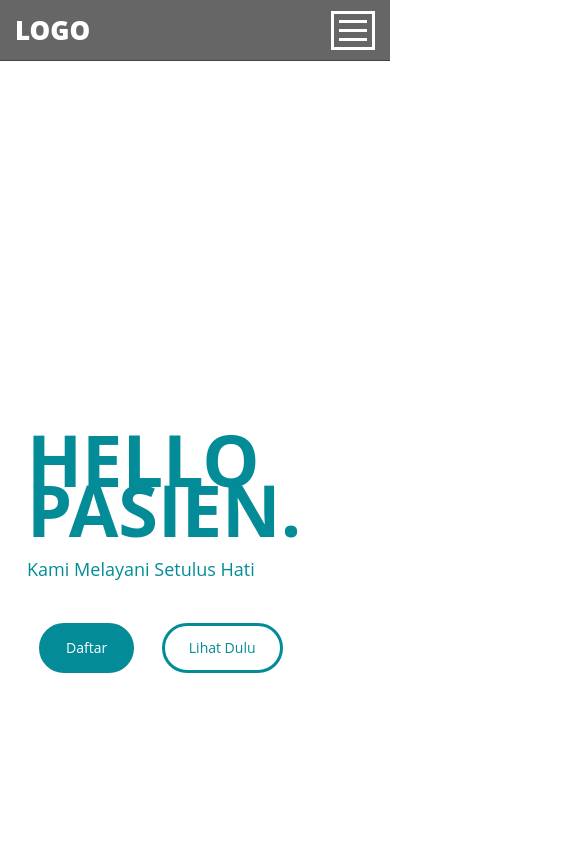
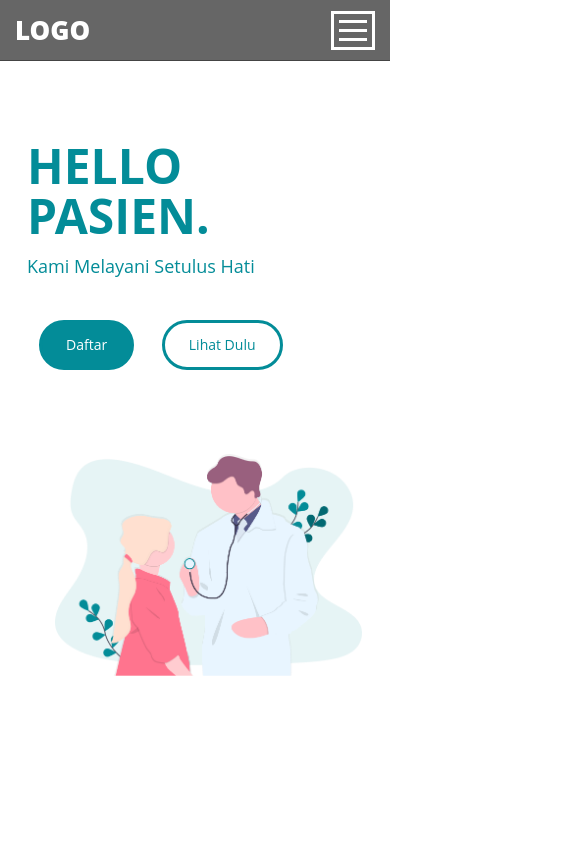
Before and after one commit to ahsanf/ceb, a plain HTML site: page index.html in a window 390 px wide. Shown: the top 844 px of the page, 585 px wide, since content can reach past the window. Drawn offline with Linux system fonts and the light colour scheme.

Commit message:
menambahkan responsive

```diff
--- a/style.css
+++ b/style.css
@@ -214,8 +214,25 @@ a.site-logo {
         max-height: 100vh;
         overflow: visible;
     }
-    .intro-area h2 {
-        font-size: 36px;
+    .intro-area h1 {
+        widows: 360px;
+        font-size: 48px;
         margin-bottom: 15px;
+        font-weight: bold;
+    }
+    .wrapper {
+        margin-top: 0px;
+        padding: 0px;
+    }
+    img {
+        width: 120%;
+        height: auto;
+    }
+    .image-intro-area {
+        float: left;
+        margin-left: 40px;
+        margin-top: 40px;
+        margin-right: 64px;
+        margin-bottom: 64px;
     }
 }
```
